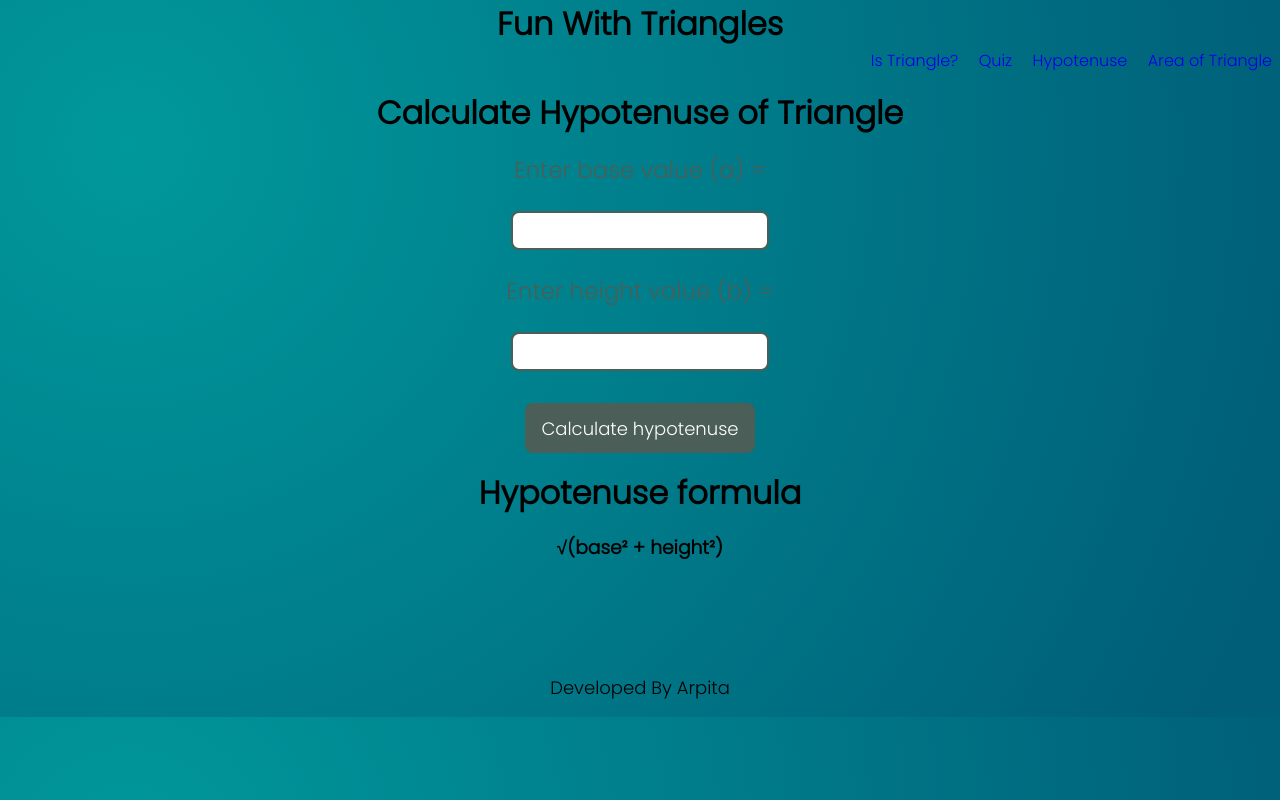
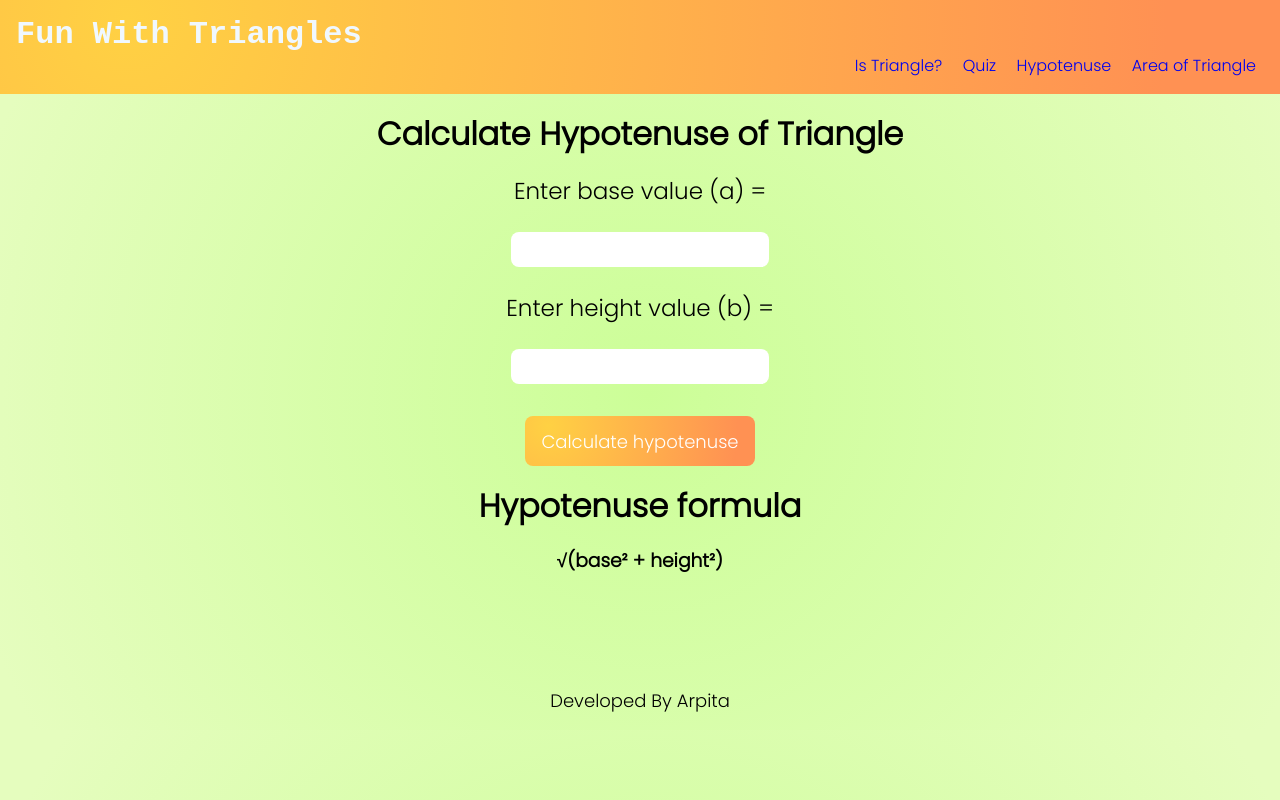
Before and after one commit to arpita-2/fun-with-triangles, a plain HTML site: page hypotenuse-triangle.html in a window 1280 px wide. Drawn offline with Linux system fonts and the light colour scheme.

Commit message:
update: styling and header

```diff
--- a/hypotenuse-triangle.html
+++ b/hypotenuse-triangle.html
@@ -9,7 +9,8 @@
 
 </head>
 <body>
-    <h1>Fun With Triangles</h1>
+    <header>
+            <h1>Fun With Triangles</h1>
       <nav>
         <a href="angles-of-triangle.html">Is Triangle?</a>
         <a href="./index.html">Quiz</a>
--- a/styles.css
+++ b/styles.css
@@ -7,13 +7,13 @@
   }
 
   :root {
-    --primary-color: #4b5e58;
+    --primary-color: radial-gradient( circle farthest-corner at 10% 20%,  rgba(255,209,67,1) 0%, rgba(255,145,83,1) 90% );;
   }
 
   body {
     font-family: "Poppins", sans-serif;
     text-align: center;
-    background-image: radial-gradient( circle farthest-corner at 10% 20%,  rgba(0,152,155,1) 0.1%, rgba(0,94,120,1) 94.2% );
+    background-image: radial-gradient( circle farthest-corner at 50.7% 54%,  rgba(204,254,152,1) 0%, rgba(229,253,190,1) 92.4% );
   }
 
   a {
@@ -28,7 +28,7 @@
 
   header {
     padding: 1rem;
-    background-color: var(--primary-color);
+    background-image: radial-gradient( circle farthest-corner at 10% 20%,  rgba(255,209,67,1) 0%, rgba(255,145,83,1) 90% );
     color: #fff;
   }
 
```
